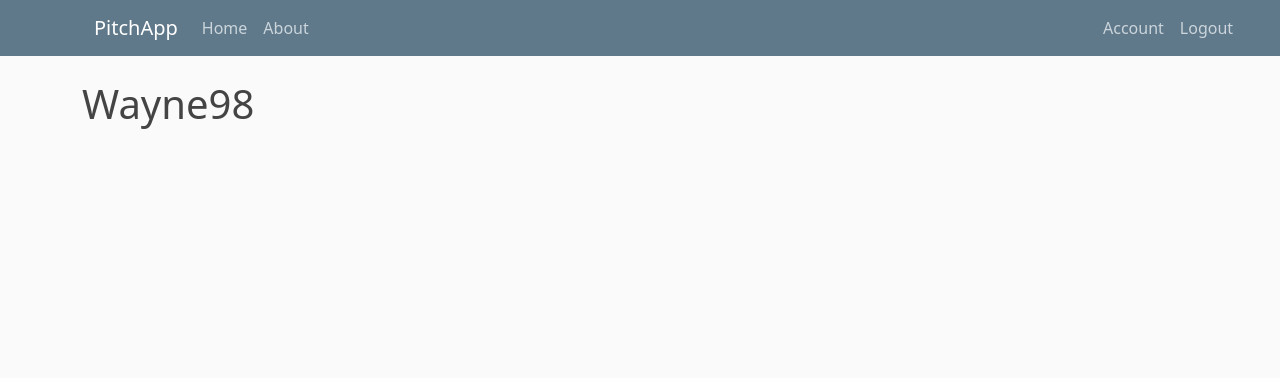
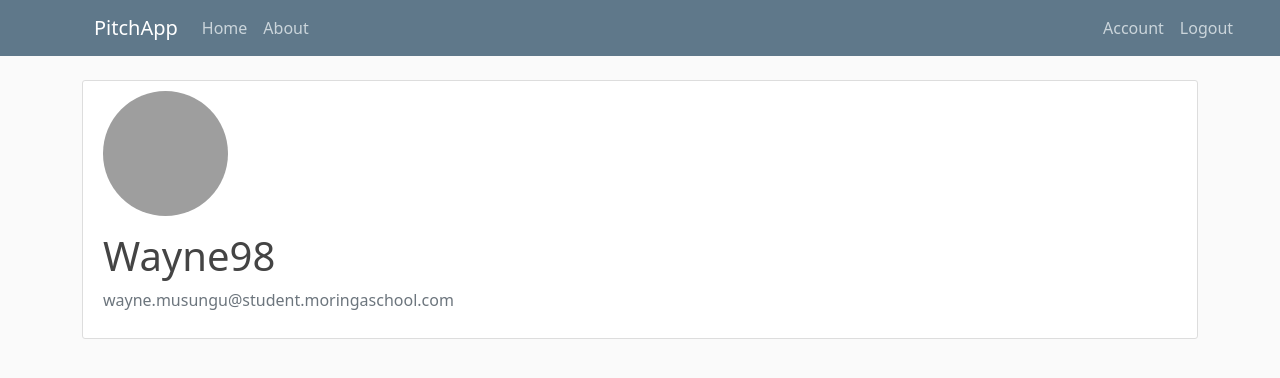
Before and after one commit to WayneMusungu/Pitch-Quotes, a Flask app: page /account in a window 1280 px wide. Shown: the top 378 px of the page. Run offline with Flask 2, Linux system fonts and the light colour scheme; a user stored in the database is signed in; grey boxes are pictures that could not be loaded.

Commit message:
Add a profile to static directory

```diff
--- a/pitchapp/routes.py
+++ b/pitchapp/routes.py
@@ -77,4 +77,5 @@ def logout():
 @app.route('/account')
 @login_required
 def account():
+
     return render_template('account.html', title='Account')
--- a/pitchapp/templates/account.html
+++ b/pitchapp/templates/account.html
@@ -1,4 +1,13 @@
 {% extends "base.html" %}
 {% block content %}
-    <h1>{{ current_user.username }}</h1>
+<div class="content-section">
+    <div class="media">
+      <img class="rounded-circle account-img" src="userimage.jpg">
+      <div class="media-body">
+        <h2 class="account-heading">{{ current_user.username }}</h2>
+        <p class="text-secondary">{{ current_user.email }}</p>
+      </div>
+    </div>
+    <!-- FORM HERE -->
+  </div>
 {% endblock %}
```
Also changed, not shown: pitchapp/static/profile_picture/mnky.jpg (added).
